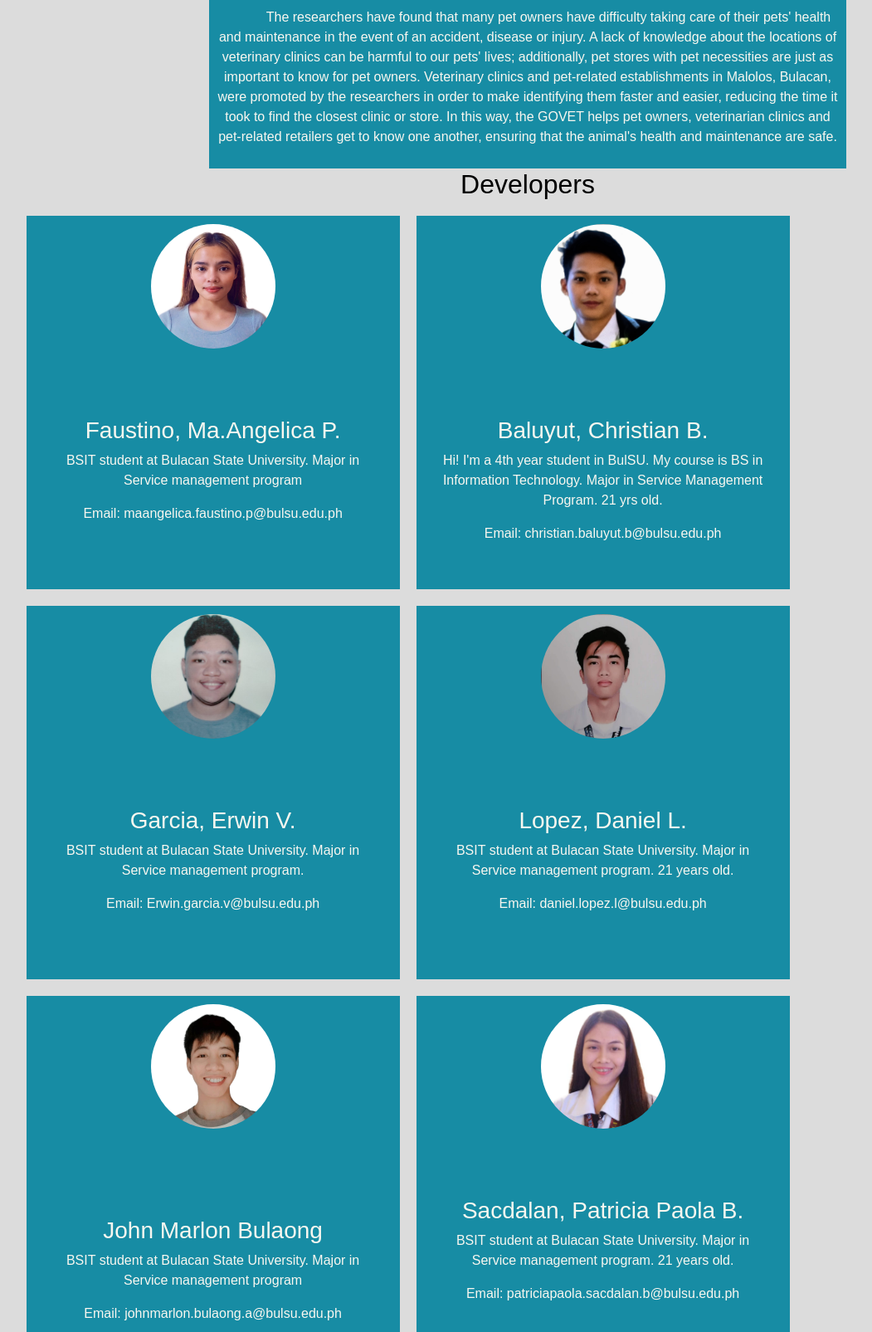
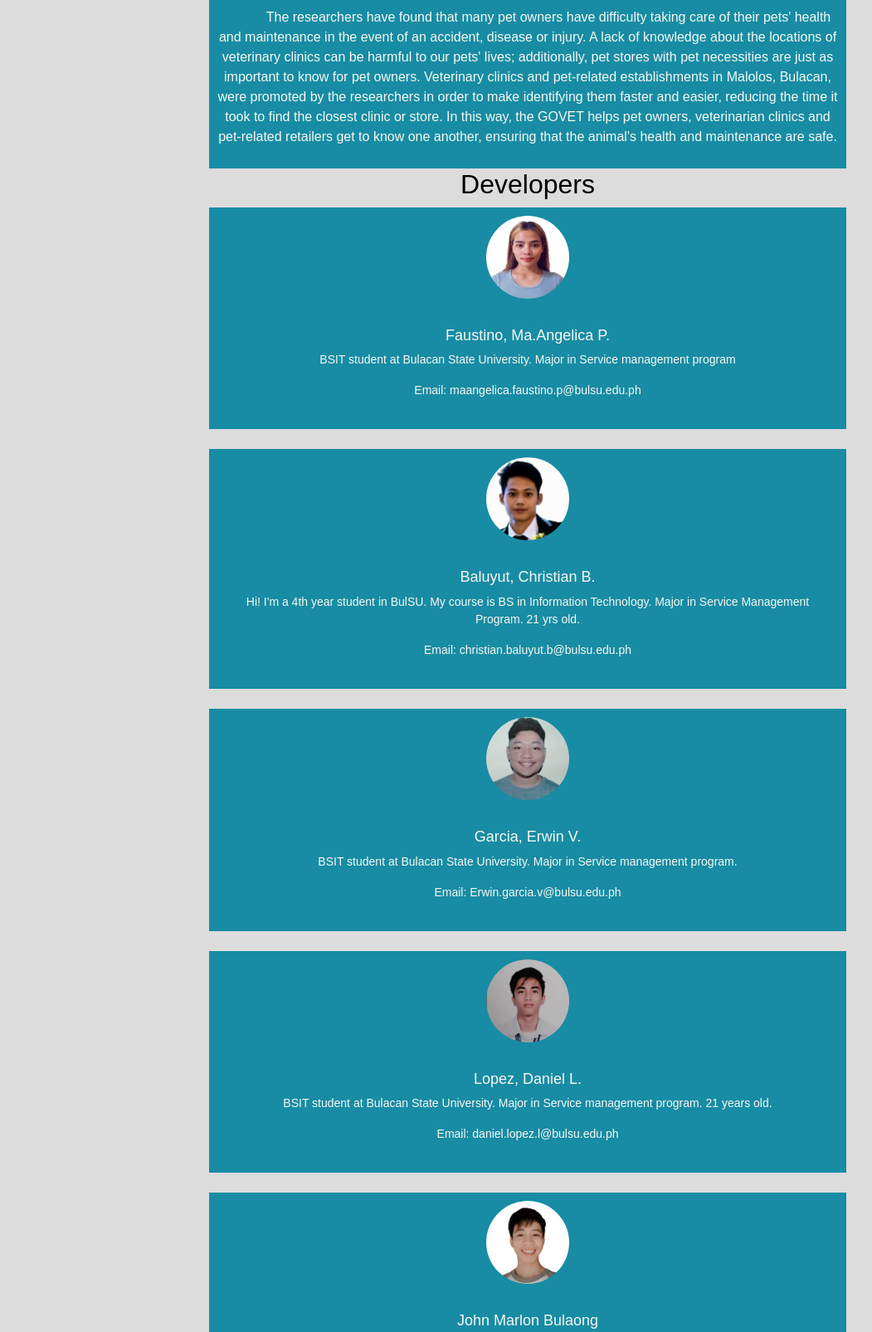
Before and after one commit to Clinic-Directory-2021/web_based_clinic_directory, a Django app: page /about/ in a window 1536 px wide. Shown: the part 389-1994 px from the top of the page at 83% size, without its empty margins (132-1183 px from the left). Run offline with Django 3.2, Linux system fonts and the light colour scheme; some libraries are stand-ins or nearby versions.

Commit message:
asdasdasd

```diff
--- a/main_app/static/css/about.css
+++ b/main_app/static/css/about.css
@@ -3,6 +3,7 @@
     .contents{
         font-family: 'Franklin Gothic Medium', 'Arial Narrow', Arial, sans-serif;
         background-color: gainsboro;
+        color: #F9F7F0;
     }
     .banner{
         width: 100%;
@@ -32,6 +33,7 @@
         /* display: flex;  */
         padding: 10px;
         margin: 10px;
+        padding-left: 50px;
     }
     .developers .developers-image{
         text-align: center;
@@ -91,12 +93,12 @@
         border: 1px solid black;
     }
     .developers{
-        width: 450px;
-        height: 450px;
+        width: 50%;
         background-color: #178CA4 ;
         /* display: flex;  */
         padding: 10px;
-        margin: 10px;
+        margin: auto;
+        overflow-y: hidden;
     }
     .developers .developers-image{
         text-align: center;
@@ -107,15 +109,42 @@
         padding: 10px;
         text-align: center;
     }
+    .developers .developers-content p{
+        font-size: 12px;
+    }
+    .developers .developers-content h3{
+        font-size: 18px;
+        text-align: center;
+    }
     .developers img{
-        width: 150px;
-        height: 150px;
+        width: 100px;
+        height: 100px;
         border-radius: 50%;
     }
 }
 @media (min-width:1025px) { /* big landscape tablets, laptops, and desktops */
-
+    .developers{
+        width: 50%;
+        background-color: #178CA4 ;
+        /* display: flex;  */
+        padding: 10px;
+        margin: auto;
+        overflow-y: hidden;
+    }
 }
 @media (min-width:1281px) { /* hi-res laptops and desktops */
-
+    .developers .developers-content p{
+        font-size: 14px;
+    }
+    .developers .developers-content h3{
+        font-size: 18px;
+    }
+    .developers{
+        width: 50%;
+        background-color: #178CA4 ;
+        /* display: flex;  */
+        padding: 10px;
+        margin: auto;
+        overflow-y: hidden;
+    }
 }
--- a/main_app/templates/about.html
+++ b/main_app/templates/about.html
@@ -24,13 +24,11 @@
 
       </div>
       <h2 align="center" style="color: black;">Developers</h2>
-      <div style="padding-left: 10%;">
-      <div  class="developers" style="float: left;">
+
+      <div  class="developers" >
         <div class="developers-image">
           <img src="../static/images/angelica.jpg" alt="">
         </div>
-        <br>
-        <br>
         <br>
         <div  class="developers-content">
           <h3>Faustino, Ma.Angelica P.</h3>
@@ -38,13 +36,11 @@
           <p>Email: maangelica.faustino.p@bulsu.edu.ph</p>
         </div>
       </div>
-
-      <div  class="developers" style="float: left;">
+<br>
+      <div  class="developers" >
         <div class="developers-image">
           <img src="../static/images/christian.jpg" alt="">
         </div>
-        <br>
-        <br>
         <br>
         <div class="developers-content">
           <h3>Baluyut, Christian B.</h3>
@@ -52,13 +48,11 @@
           <p>Email: christian.baluyut.b@bulsu.edu.ph</p>
         </div>
       </div>
-
-      <div  class="developers" style="float: left;">
+<br>
+      <div  class="developers" >
         <div class="developers-image">
           <img src="../static/images/erwin.jpg" alt="">
         </div>
-        <br>
-        <br>
         <br>
         <div class="developers-content">
           <h3>Garcia, Erwin V.</h3>
@@ -66,13 +60,11 @@
           <p>Email: Erwin.garcia.v@bulsu.edu.ph</p>
         </div>
       </div>
-
-      <div  class="developers" style="float: left;">
+      <br>
+      <div  class="developers" >
         <div class="developers-image">
           <img src="../static/images/daniel.jpg" alt="">
         </div>
-        <br>
-        <br>
         <br>
         <div class="developers-content">
           <h3>Lopez, Daniel L.</h3>
@@ -80,14 +72,11 @@
           <p>Email: daniel.lopez.l@bulsu.edu.ph</p>
         </div>
       </div>
-
-      <div  class="developers" style="float: left;">
+<br>
+      <div  class="developers" >
         <div class="developers-image">
           <img src="../static/images/john.jpg" alt="">
         </div>
-        <br>
-        <br>
-        <br>
         <br>
         <div class="developers-content">
           <h3>John Marlon Bulaong</h3>
@@ -95,13 +84,11 @@
           <p>Email: johnmarlon.bulaong.a@bulsu.edu.ph</p>
         </div>
       </div>
-
-      <div  class="developers" style="float: left;">
+<br>
+      <div  class="developers" >
         <div class="developers-image">
           <img src="../static/images/patricia.png" alt="">
         </div>
-        <br>
-        <br>
         <br>
         <div class="developers-content">
           <h3>Sacdalan, Patricia Paola B.</h3>
@@ -109,8 +96,7 @@
           <p>Email: patriciapaola.sacdalan.b@bulsu.edu.ph</p>
         </div>
       </div>
-
-    </div>
+      <br>
     {% include 'footer.html' %}
   </div>
     <script>
```
Also changed, not shown: db.sqlite3.
